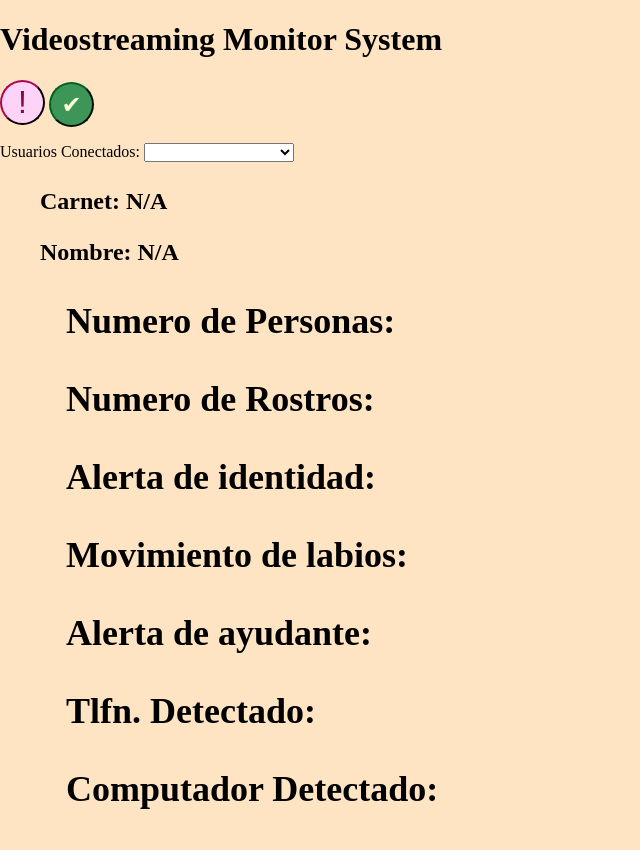
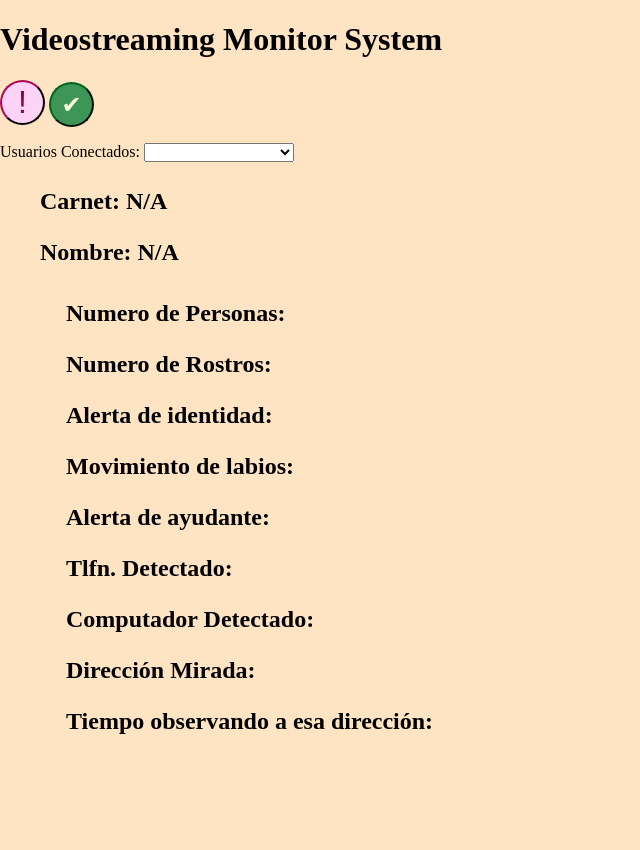
Before and after one commit to luismanzano/AI-Exam-Proctoring, a Flask app: page / in a window 1280 px wide. Shown: the whole page, without its empty margins (0-640 px from the left). After the commit the page ends 734 px from the top, so only its background shows below. Run offline with Flask 2, Linux system fonts and the light colour scheme; lists and menus that the app fills with data are empty; some libraries are stand-ins or nearby versions.

Commit message:
cambios realizados antes del pull de desarrollo

```diff
--- a/Users/students.json
+++ b/Users/students.json
@@ -4,6 +4,11 @@
             "carnet": "20181110573",
             "nombre": "Carlos",
             "apellido": "Morales"
+        },
+        {
+            "carnet": "201811105733",
+            "nombre": "Ingrid",
+            "apellido": "Morales"
         }
     ]
 }
--- a/server.py
+++ b/server.py
@@ -11,6 +11,7 @@ app.config['UPLOAD_IMAGE'] = './Faces'  # Ruta para guardar imagenes de Rostros
 app.config['UPLOAD_USER'] = './Users'  # Ruta para guardar data de los usuarios
 global socketio
 socketio = SocketIO(app)
+socketio.server
 global identificadorWeb
 identificadorWeb = 0
 global idsWeb
@@ -75,17 +76,31 @@ def clienteMsg(msg):
 
 @ socketio.on('dataCliente')
 def sendImgWeb(msg):
-    global identificadorWeb
+    #global identificadorWeb
+    room = 'clienteweb'
     #emit('dataWeb', msg, room='room')
     #SocketIO.broadcast.to(identificadorWeb).emit('dataWeb', msg)
-    emit('dataWeb', msg, broadcast=True) #enviar a todos los clientes
+    emit('dataWeb', msg, room=room) #enviar a todos los clientes
+    #emit('dataWeb', msg, broadcast=True) #enviar a todos los clientes
 
-@ socketio.on('idWeb')
-def getIdWeb(msg):
-    global identificadorWeb
-    identificadorWeb = msg
-    #room = session.get('room')
-    #join_room(room)
+#@ socketio.on('join')
+#def join(msg):
+#    #global identificadorWeb
+#    #identificadorWeb = msg
+#    room = 'clienteweb'
+#    join_room(room)
+#    emit('join', msg + " se unio! ", to=room)
+#    #room = session.get('room')
+#    #join_room(room)
+
+@ socketio.on('join')
+def join(msg):
+    #global identificadorWeb
+    #identificadorWeb = msg
+    room = 'clienteweb'
+    join_room(room)
+    #emit('join', "Se unio el cliente web de id: " + str(msg), room=room)
+    print("Se unio el cliente web de id: " + str(msg))
 
 
 if __name__ == "__main__":
--- a/templates/index.html
+++ b/templates/index.html
@@ -53,7 +53,7 @@
             margin-bottom: 20px;
 
             font-weight: bold;
-            font-size: 1.5em;
+            font-size: 1em;
         }
 
         .boton-alerta {
@@ -130,12 +130,20 @@
             <a id="obj-a-tlfndetect">Tlfn. Detectado: </a>
             <p></p>
             <a id="obj-a-compdetect">Computador Detectado: </a>
+            <p></p>
+            <a id="obj-a-dirmirada">Dirección Mirada: </a>
+            <p></p>
+            <a id="obj-a-timemirada">Tiempo observando a esa dirección: </a>
         </div>
     </div>
 
     <script src="https://cdnjs.cloudflare.com/ajax/libs/socket.io/2.0.4/socket.io.js"></script>
     <script src=""></script>
     <script>
+
+        function conectar(){
+            socket.emit('join', socket.id )
+        }
 
         var numeroConectados = 0
         var usuariosData = new Map()
@@ -164,18 +172,20 @@
         var textoAlertaAyudante = document.getElementById("obj-a-ayudante")
         var textoTlfnDetectado = document.getElementById("obj-a-tlfndetect")
         var textoCompDetectado = document.getElementById("obj-a-compdetect")
+        var textoDireccionMirada = document.getElementById("obj-a-dirmirada")
+        var textoTimeMirada = document.getElementById("obj-a-timemirada")
 
         //var capa = document.getElementById("divCamaras")
 
         const socket = io()
         socket.on('connect', () => {
             console.log("Conectado!")
-
-            //socket.emit('idWeb', socket.id)
-
+            socket.emit('join', socket.id )
         })
 
         socket.on('dataWeb', (msg) => {
+
+            console.log("Me llego algo")
 
             if (usuariosConectados.indexOf(msg.id) == -1) {//Si entra un usuario con un id desconocido
 
@@ -259,6 +269,10 @@
                     }
                     textoCompDetectado.innerText = "Computador Detectado: " + computador
 
+                    textoDireccionMirada.innerText = "Dirección Mirada: " + msg.gaze[0]
+
+                    textoTimeMirada.innerText = "Tiempo observando a esa dirección: " + msg.gaze[1]
+
                     //Actualización usuario Actual
                     carnetUsuarioActual = carnet
 
@@ -315,6 +329,10 @@
                     }
                     textoCompDetectado.innerText = "Computador Detectado: " + computador
 
+                    textoDireccionMirada.innerText = "Dirección Mirada: " + msg.gaze[0]
+
+                    textoTimeMirada.innerText = "Tiempo observando a esa dirección: " + msg.gaze[1]
+
                 }
                 //console.log(msg)
 
```
Also changed, not shown: client.py (+16 -4 lines).
